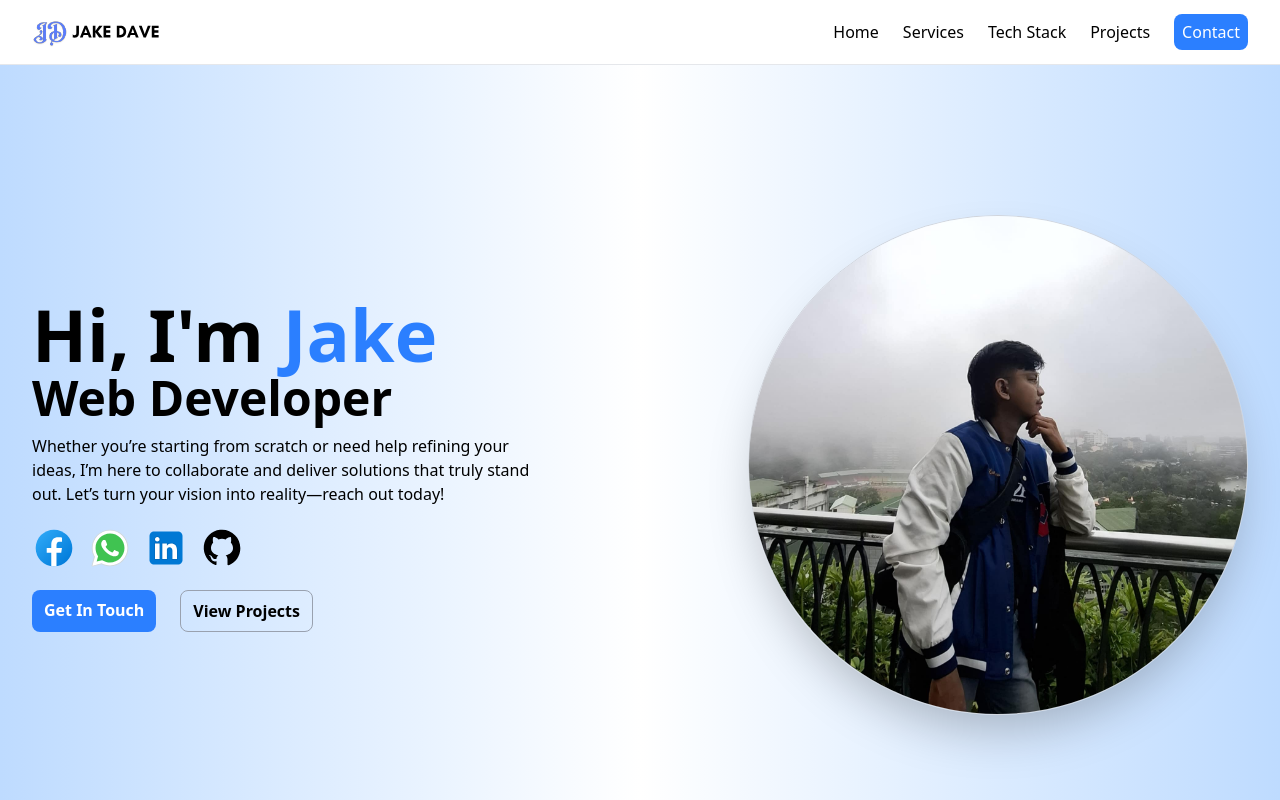
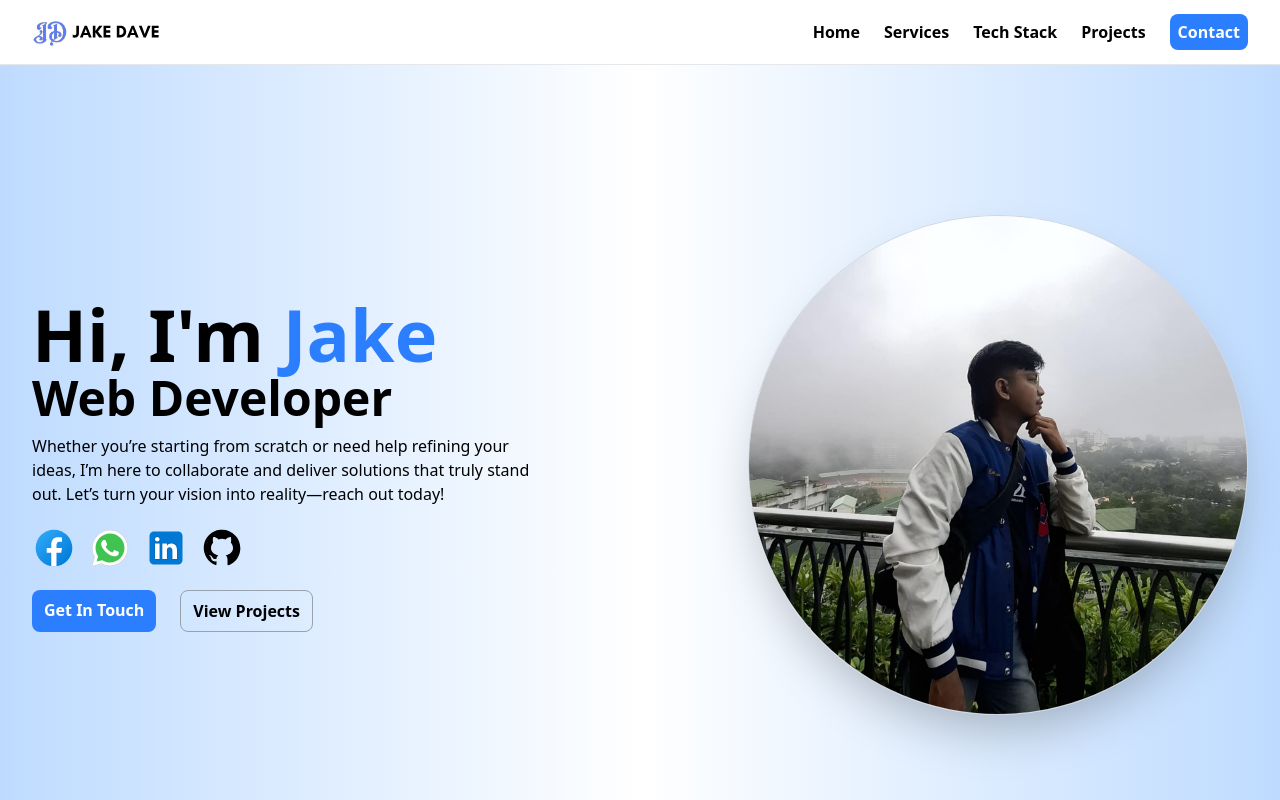
Before and after one commit to Jakeeeey/portfolio-vue, a Vue app: page / in a window 1280 px wide. Shown: the top 800 px of the page. Built offline with nearby package versions, Linux system fonts and the light colour scheme.

Commit message:
Update Navbar.vue

```diff
--- a/src/components/Navbar.vue
+++ b/src/components/Navbar.vue
@@ -25,13 +25,13 @@ const toggleMenu = () => {
 
         <!-- Desktop Menu -->
         <div class="hidden md:flex items-center space-x-6">
-          <a href="#home" class="hover:text-blue-600">Home</a>
-          <a href="#services" class="hover:text-blue-600">Services</a>
-          <a href="#stack" class="hover:text-blue-600">Tech Stack</a>
-          <a href="#projects" class="hover:text-blue-600">Projects</a>
+          <a href="#home" class="hover:text-blue-600 font-semibold">Home</a>
+          <a href="#services" class="hover:text-blue-600 font-semibold">Services</a>
+          <a href="#stack" class="hover:text-blue-600 font-semibold">Tech Stack</a>
+          <a href="#projects" class="hover:text-blue-600 font-semibold">Projects</a>
           <a
             href="#contact"
-            class="py-1.5 px-2 text-white rounded-lg bg-blue-500 hover:bg-blue-600"
+            class="py-1.5 px-2 text-white rounded-lg bg-blue-500 hover:bg-blue-600 font-semibold"
             >Contact</a
           >
         </div>
```
